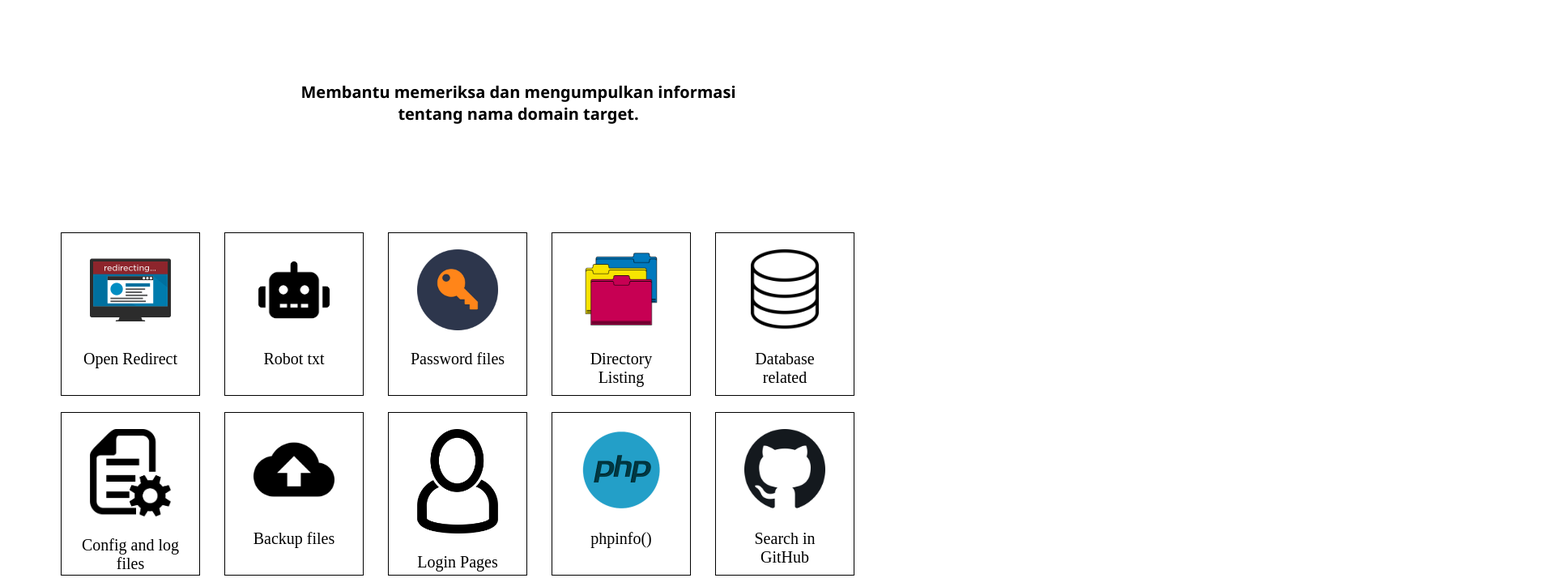
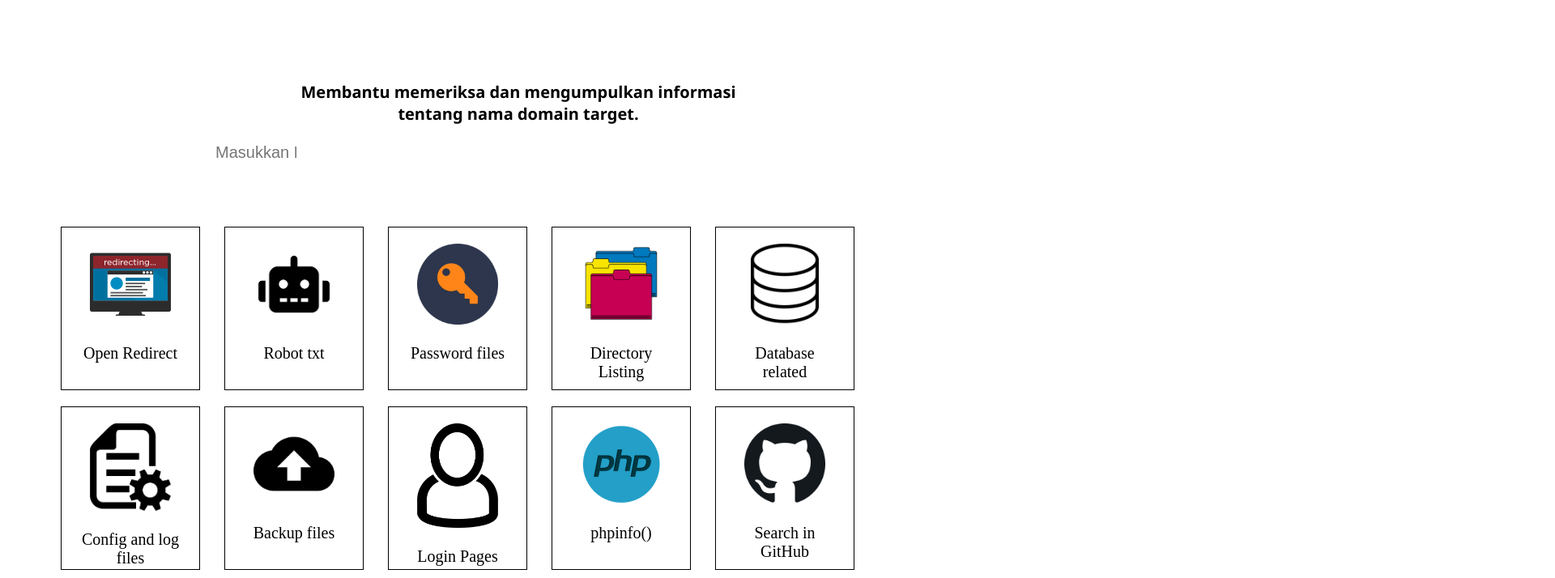
Before and after one commit to nrwpradana/investigator-osint, a plain HTML site: page index.html in a window 1280 px wide. Shown: the top 714 px of the page at 81% size, 1920 px wide, since content can reach past the window. Drawn offline with Linux system fonts and the light colour scheme.

Commit message:
Edit CSS

```diff
--- a/index.css
+++ b/index.css
@@ -26,13 +26,13 @@ body{
 }
 .search{
     object-fit: contain;
-    width:100px;
+    width:30px;
     padding:0 10px;
 }
 .input{
 
     width:100%;
-    margin-left: 100%;   /*  change here */
+    margin-left: 20%;   /*  change here */
 
 }
 .head_button{
@@ -49,12 +49,12 @@ body{
 }
 
 .index_input{
-    height:30px;
-    width:5300%;
+    height:100%;
+    width:100%;
     outline: 10px;
     border: 10px;
     padding: 10px;
-    font-size: 15px;
+    font-size: 20px;
     text-align: center;
 }
 
```
